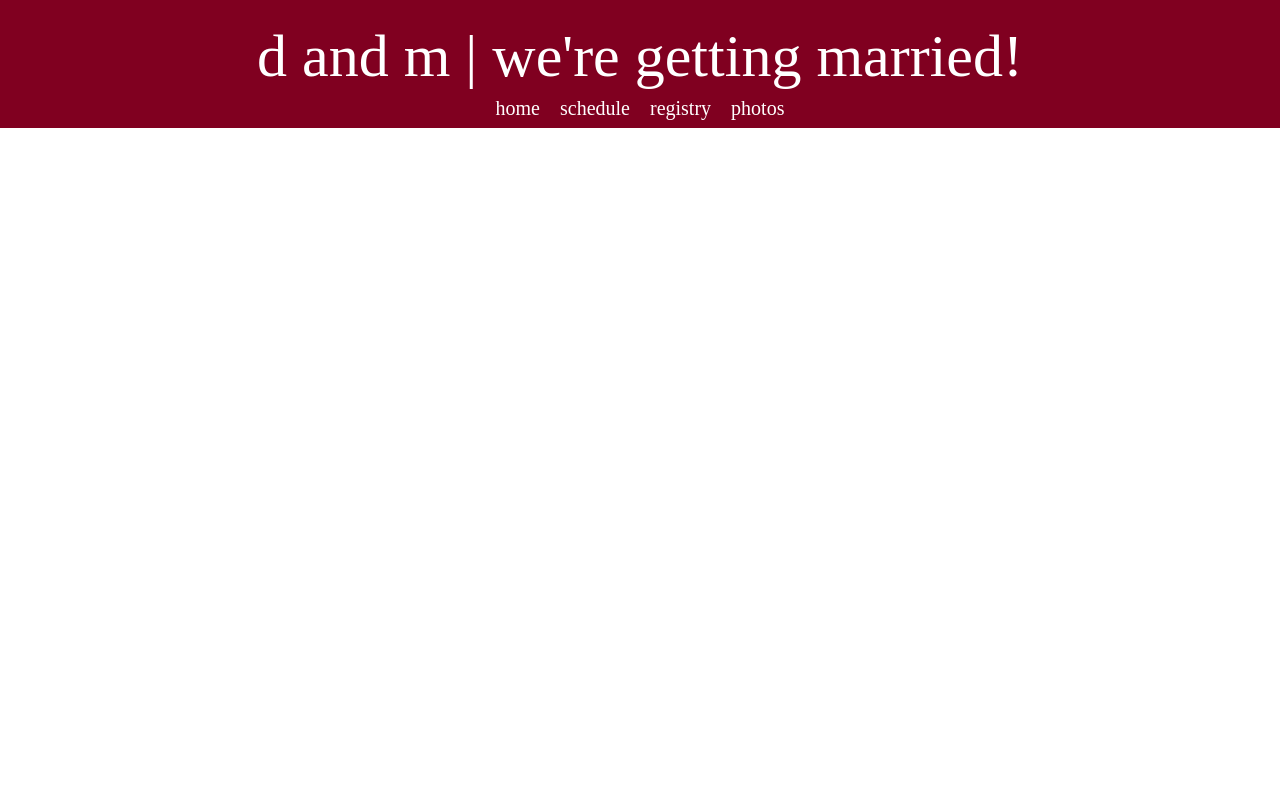
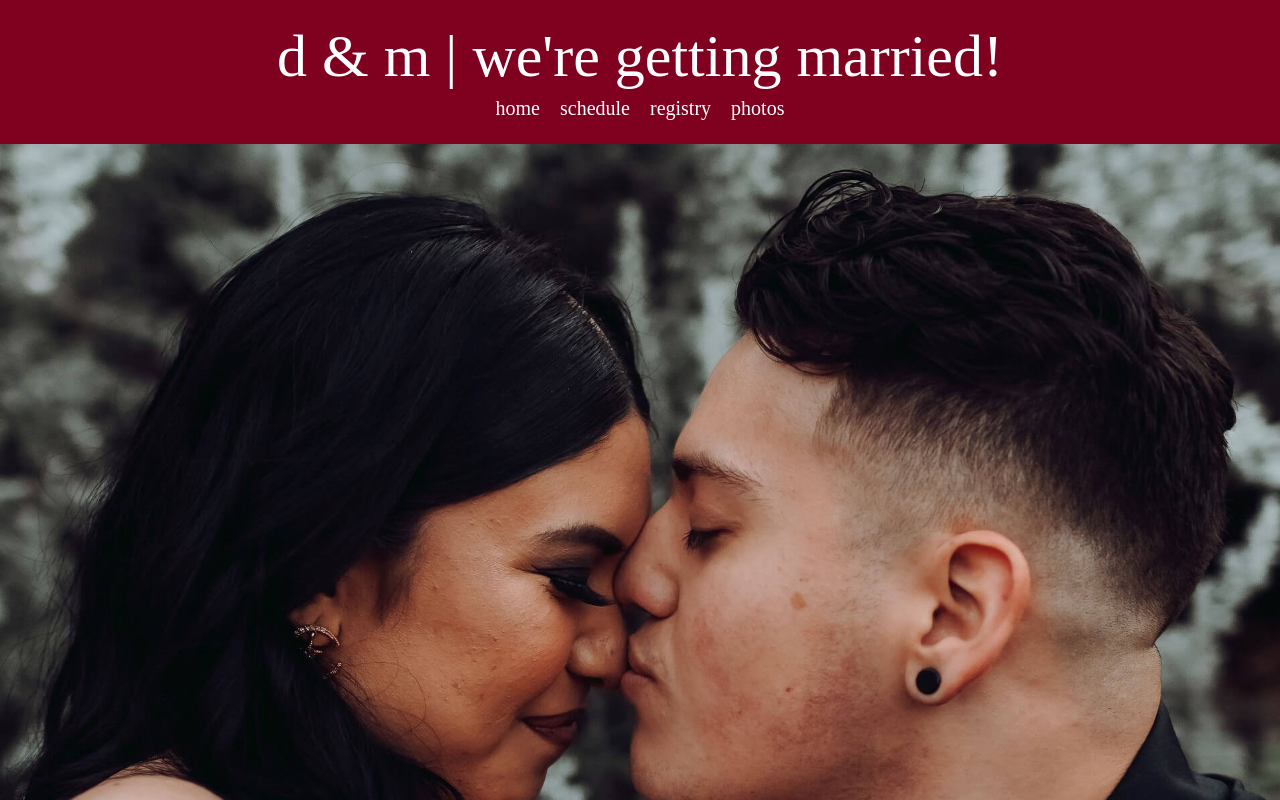
Before and after one commit to PetDios9/dooryandmelwedding, a React (Create React App) app: page / in a window 1280 px wide. Shown: the top 800 px of the page. Built offline with nearby package versions, Linux system fonts and the light colour scheme.

Commit message:
added home page photos and text

```diff
--- a/src/App.js
+++ b/src/App.js
@@ -1,13 +1,17 @@
 import { ThemeProvider } from '@mui/material/styles';
+import { CssBaseline } from '@mui/material';
 import theme from './styles/theme';
 import NavBar from './components/NavBar';
+import Home from './pages/Home';
 import './App.css';
 
 function App() {
   return (
     <ThemeProvider theme={theme}>
+      <CssBaseline />
       <div className="App">
         <NavBar />
+        <Home />
       </div>
     </ThemeProvider>
   );
--- a/src/components/NavBar.js
+++ b/src/components/NavBar.js
@@ -8,12 +8,12 @@ import headerStyles from '../styles/headerStyles';
 
 export default function NavBar() {
   return (
-    <AppBar sx={headerStyles.header} elevation={0} color="primary">
+    <AppBar sx={headerStyles.header} elevation={0} color="primary" position="sticky">
       <Toolbar>
         <Grid container justifyContent="center">
           <Grid item xs={12}>
             <Typography variant="h2" sx={{ flexGrow: 1 }}>
-              {`d and m | we're getting married!`}
+              {`d & m | we're getting married!`}
             </Typography>
           </Grid>
           <Grid item>
--- /dev/null
+++ b/src/pages/Home.js
@@ -0,0 +1,90 @@
+/* eslint-disable max-len */
+import { Grid, Typography } from '@mui/material';
+import { Box } from '@mui/system';
+import AutoAwesomeIcon from '@mui/icons-material/AutoAwesome';
+import DnM1 from '../images/DnM1.jpg';
+import DnM2 from '../images/DnM2.jpg';
+
+export default function Home() {
+  return (
+    <div>
+
+      <Box
+        component="img"
+        sx={{
+          width: '100%',
+          height: '100%',
+        }}
+        alt="The bride and groom"
+        src={DnM1}
+      />
+
+      <Box sx={{ padding: '3rem 5rem 3rem 5rem', color: '#4a4a4b' }}>
+        <Grid container spacing={4}>
+          <Grid item xs={12}>
+            <Typography>
+              Come join us for our special day together
+            </Typography>
+          </Grid>
+          <Grid item xs={12}>
+            <AutoAwesomeIcon />
+          </Grid>
+          <Grid item xs={12}>
+            <Typography variant="h2" align="left">
+              Melissa Hernandez
+              <br />
+              and Dorryen Lopez
+            </Typography>
+          </Grid>
+          <Grid item xs={12}>
+            <Typography variant="h5" align="left">
+              October 8th, 2022
+            </Typography>
+          </Grid>
+          <Grid item xs={12}>
+            <Typography variant="h6" align="left">
+              Lodi, California
+            </Typography>
+          </Grid>
+          <Grid item xs={12}>
+            <Typography variant="h6" align="left">
+              <hr />
+            </Typography>
+          </Grid>
+          <Grid item xs={12}>
+            <Typography variant="h2" align="left">
+              <br />
+              when we met!
+            </Typography>
+          </Grid>
+          <Grid item xs={12}>
+            <Typography variant="h5" align="left">
+              Lorem ipsum dolor sit amet, consectetur adipiscing elit. In ultrices, est in euismod suscipit, ipsum massa dapibus nulla, at laoreet ex turpis sit amet libero. Donec quis facilisis est. Cras sollicitudin egestas nisi, et blandit tellus finibus ut. In efficitur blandit purus quis efficitur. Maecenas aliquam sapien sed dapibus imperdiet. Vestibulum viverra felis id laoreet pretium. Mauris ante quam, sollicitudin scelerisque purus non, ullamcorper iaculis mauris. Donec neque libero, euismod vitae posuere in, pharetra quis enim. Aliquam sit amet cursus ante, sit amet euismod sem.
+
+              In in efficitur ipsum. Morbi et diam pr
+            </Typography>
+          </Grid>
+          <Grid item xs={12} />
+        </Grid>
+      </Box>
+      <Box
+        component="img"
+        sx={{
+          width: '100%',
+          height: '100%',
+        }}
+        alt="The bride and groom"
+        src={DnM2}
+      />
+      <Grid container spacing={4}>
+        <Grid item xs={12}>
+          <Box sx={{ height: '10vh', padding: '40px 0px' }}>
+            <Typography>
+              Made with love by Peter Diosdado &#9829;
+            </Typography>
+          </Box>
+        </Grid>
+      </Grid>
+    </div>
+  );
+}
--- a/src/styles/headerStyles.js
+++ b/src/styles/headerStyles.js
@@ -1,7 +1,8 @@
 const headerStyles = {
   header: {
-    height: '8em',
+    height: '9em',
     padding: '20px 20px 0px 20px',
+    hidden: true,
   },
   navTabs: {
     padding: '0px 10px',
--- a/src/styles/theme.js
+++ b/src/styles/theme.js
@@ -8,7 +8,7 @@ const theme = createTheme({
       main: '#800020',
     },
     background: {
-      default: '#121212',
+      default: '#fcfcfc',
     },
   },
   typography: {
```
Also changed, not shown: src/images/DnM1.jpg (added), src/images/DnM2.jpg (added).
